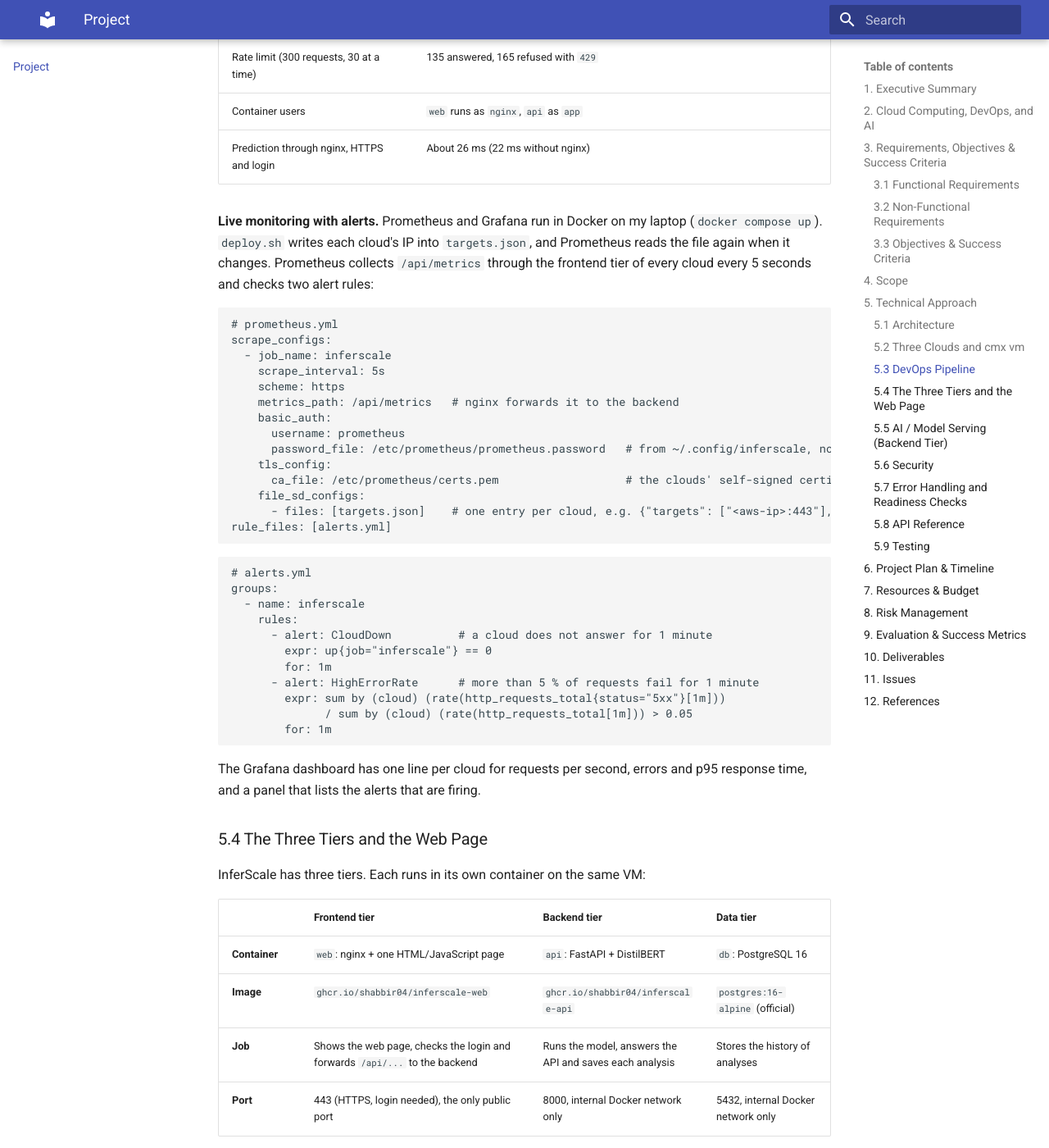
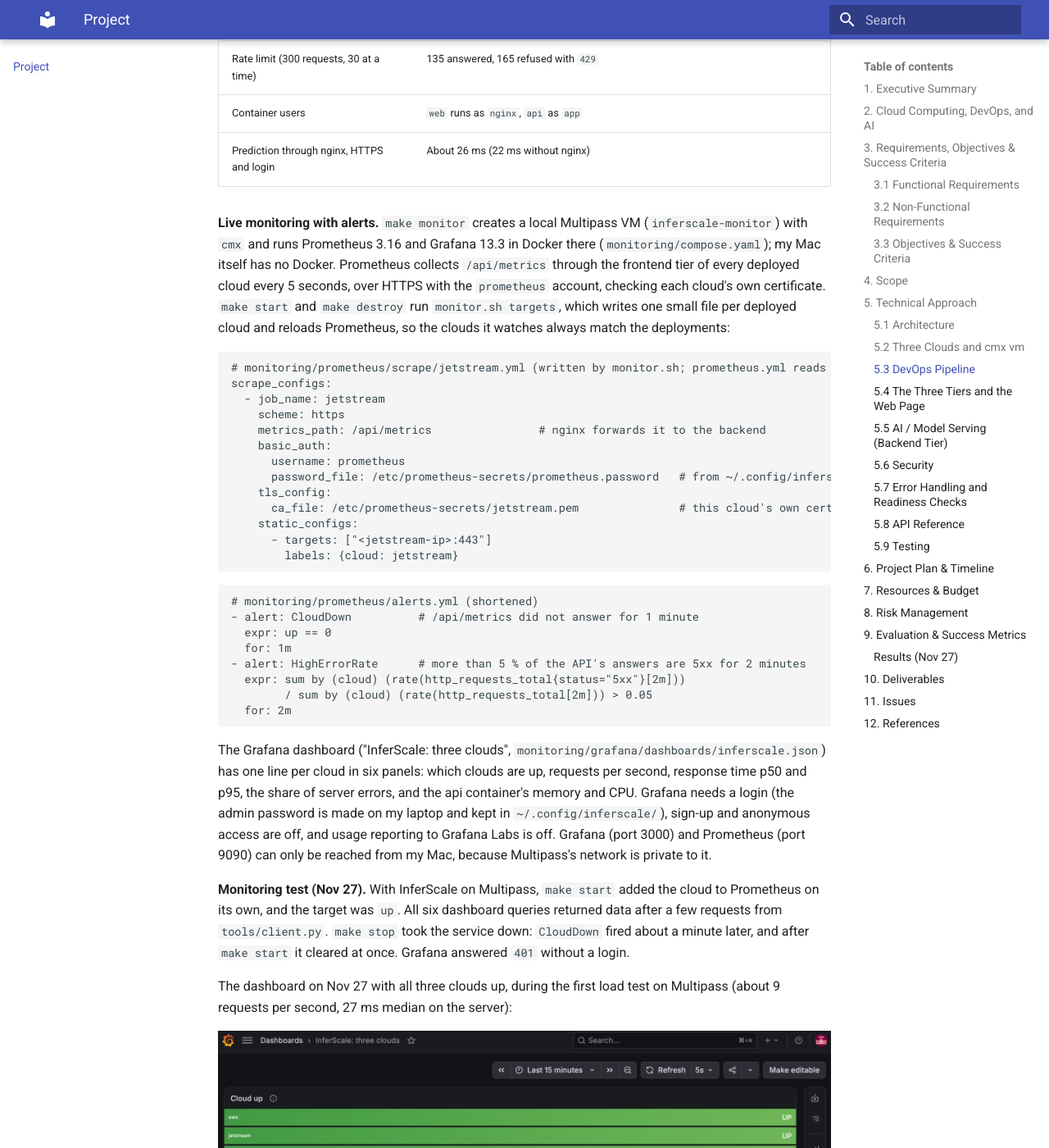
Before and after one commit to cloudmesh-ai-luc/shabbir04, an MkDocs documentation site: the page built from docs/project/project.md, in a window 1280 px wide and 1400 px high, scrolled down 11917 px. Shown: the whole window at 82% size. Built offline with MkDocs 1.6.1 and Material for MkDocs 9.7.7, drawn with Linux system fonts in a browser that asks for light colours; some of the changed text lies outside the part shown.

Commit message:
docs(project): monitoring, load test and failover results on the three clouds

````diff
--- a/docs/project/project.md
+++ b/docs/project/project.md
@@ -139,7 +139,7 @@ flowchart LR
 | Web frontend (`web` container) | nginx, HTML + JavaScript | Serves the web page over HTTPS, checks the login and forwards `/api/` to the backend; the only public port (443) |
 | Backend API (`api` container) | Python, FastAPI, Hugging Face Transformers | Endpoints `GET /health`, `POST /predict`, `POST /filter`, `GET /history`, `GET /metrics`; port 8000 on the internal Docker network only |
 | Database (`db` container) | PostgreSQL 16 (official image) | Stores the history of analyses; port 5432 on the internal Docker network only; data in a Docker volume |
-| Monitoring and alerts | Prometheus, Grafana (Docker on my laptop) | Prometheus collects `/metrics` from all three clouds every 5 seconds and checks the alert rules; Grafana shows one dashboard |
+| Monitoring and alerts | Prometheus, Grafana (Docker in a local Multipass VM, `make monitor`) | Prometheus collects `/metrics` from all three clouds every 5 seconds and checks the alert rules; Grafana shows one dashboard |
 | Failover client | `client.py` | Sends each request to AWS, then Jetstream, then Multipass, until one answers |
 | Containers | Docker, Docker Compose (`compose.yaml`), GitHub Container Registry | Images `ghcr.io/cloudmesh-ai-luc/inferscale-web` and `ghcr.io/cloudmesh-ai-luc/inferscale-api` (the workflow's token can push only under the repository owner); the database uses `postgres:16.16-alpine` |
 | VM management | `cmx vm` (cloudmesh-ai-vm, `dev3` branch) | The only tool used to create, reach and delete VMs |
@@ -217,37 +217,34 @@ passwords themselves stay in `~/.config/inferscale/` on my laptop (section 5.6).
 
 **Clean-up with `make destroy`.** One command undoes a deployment: it saves the container logs and a
 database export (`pg_dump`) to `results/<cloud>/` (ignored by Git, because the nginx logs contain my IP
-address), runs `cmx vm delete`, releases the floating IP on Jetstream, and forgets the VM's IP and
-certificate. With monitoring and failover (section 5.3) it will also remove the cloud's IP from
-`targets.json` and from the client's config file, so Prometheus does not raise a false `CloudDown`
-alert and failover does not try a deleted VM.
+address), runs `cmx vm delete`, releases the floating IP on Jetstream, forgets the VM's IP and
+certificate, and tells the monitoring to stop watching the cloud, so Prometheus does not raise a false
+`CloudDown` alert and the failover client does not try a deleted VM.
 
-**Multi-cloud failover.** `deploy.sh` writes each cloud's IP into a small config file. `client.py` tries
-the clouds in order, so the service keeps answering when one cloud is down:
+**Multi-cloud failover.** `tools/client.py` sends each request to the first cloud that answers, in the
+order AWS, Jetstream, Multipass. It has no configuration of its own: it reads the deployed clouds from
+`~/.config/inferscale/clouds/<cloud>.env` (written by `make deploy`), checks each cloud's own certificate
+and logs in as `client`, using only Python's standard library. After a cloud fails, the client skips it
+for 30 seconds (a simple circuit breaker), so a dead cloud does not add a 3-second timeout to every request:
 
 ```python
-import os
-import requests
-
-CONFIG = os.path.expanduser("~/.config/inferscale")      # outside Git
-CLOUDS = ["https://<aws-ip>/api", "https://<jetstream-ip>/api", "https://<multipass-ip>/api"]
-AUTH = ("client", open(f"{CONFIG}/client.password").read().strip())
-CERTS = f"{CONFIG}/certs.pem"                            # the clouds' self-signed certificates
-
-def predict(text):
-    for url in CLOUDS:
+def predict(text, clouds, login):
+    now = time.monotonic()
+    for cloud in clouds:                      # AWS, then Jetstream, then Multipass
+        if cloud.down_until > now:
+            continue                          # failed recently: skip it for now
+        request = urllib.request.Request(f"{cloud.url}/predict", data=json.dumps({"text": text}).encode(),
+                                         headers={"Content-Type": "application/json", "Authorization": login})
         try:
-            r = requests.post(f"{url}/predict", json={"text": text},
-                              auth=AUTH, verify=CERTS, timeout=3)
-            r.raise_for_status()   # an HTTP error, e.g. a 502 from nginx, also counts as a failure
-            return r.json()
-        except requests.RequestException:
-            continue  # this cloud is down, try the next one
+            with urllib.request.urlopen(request, timeout=3, context=cloud.tls) as response:
+                return cloud.name, json.load(response)
+        except OSError:                       # no answer, a TLS error, or an HTTP error such as 502
+            cloud.down_until = now + 30
     raise RuntimeError("all clouds are down")
 ```
 
-The demo: run requests through `client.py`, delete the AWS VM with `cmx vm delete`, and the requests
-keep working through Jetstream.
+The demo: `python tools/client.py --demo 200` sends 200 predictions while `make stop CLOUD=aws` takes AWS
+down halfway, and the requests keep working through Jetstream.
 
 ### 5.3 DevOps Pipeline
 
@@ -349,44 +346,58 @@ These are single first runs, not yet the measurements of section 9.
 | Container users | `web` runs as `nginx`, `api` as `app` |
 | Prediction through nginx, HTTPS and login | About 26 ms (22 ms without nginx) |
 
-**Live monitoring with alerts.** Prometheus and Grafana run in Docker on my laptop (`docker compose up`).
-`deploy.sh` writes each cloud's IP into `targets.json`, and Prometheus reads the file again when it
-changes. Prometheus collects `/api/metrics` through the frontend tier of every cloud every 5 seconds and
-checks two alert rules:
+**Live monitoring with alerts.** `make monitor` creates a local Multipass VM (`inferscale-monitor`) with
+`cmx` and runs Prometheus 3.16 and Grafana 13.3 in Docker there (`monitoring/compose.yaml`); my Mac itself
+has no Docker. Prometheus collects `/api/metrics` through the frontend tier of every deployed cloud every
+5 seconds, over HTTPS with the `prometheus` account, checking each cloud's own certificate. `make start`
+and `make destroy` run `monitor.sh targets`, which writes one small file per deployed cloud and reloads
+Prometheus, so the clouds it watches always match the deployments:
 
 ```yaml
-# prometheus.yml
+# monitoring/prometheus/scrape/jetstream.yml (written by monitor.sh; prometheus.yml reads scrape/*.yml)
 scrape_configs:
-  - job_name: inferscale
-    scrape_interval: 5s
+  - job_name: jetstream
     scheme: https
-    metrics_path: /api/metrics   # nginx forwards it to the backend
+    metrics_path: /api/metrics                # nginx forwards it to the backend
     basic_auth:
       username: prometheus
-      password_file: /etc/prometheus/prometheus.password   # from ~/.config/inferscale, not in Git
+      password_file: /etc/prometheus-secrets/prometheus.password   # from ~/.config/inferscale, not in Git
     tls_config:
-      ca_file: /etc/prometheus/certs.pem                   # the clouds' self-signed certificates
-    file_sd_configs:
-      - files: [targets.json]    # one entry per cloud, e.g. {"targets": ["<aws-ip>:443"], "labels": {"cloud": "aws"}}
-rule_files: [alerts.yml]
+      ca_file: /etc/prometheus-secrets/jetstream.pem               # this cloud's own certificate
+    static_configs:
+      - targets: ["<jetstream-ip>:443"]
+        labels: {cloud: jetstream}
 ```
 
 ```yaml
-# alerts.yml
-groups:
-  - name: inferscale
-    rules:
-      - alert: CloudDown          # a cloud does not answer for 1 minute
-        expr: up{job="inferscale"} == 0
-        for: 1m
-      - alert: HighErrorRate      # more than 5 % of requests fail for 1 minute
-        expr: sum by (cloud) (rate(http_requests_total{status="5xx"}[1m]))
-              / sum by (cloud) (rate(http_requests_total[1m])) > 0.05
-        for: 1m
+# monitoring/prometheus/alerts.yml (shortened)
+- alert: CloudDown          # /api/metrics did not answer for 1 minute
+  expr: up == 0
+  for: 1m
+- alert: HighErrorRate      # more than 5 % of the API's answers are 5xx for 2 minutes
+  expr: sum by (cloud) (rate(http_requests_total{status="5xx"}[2m]))
+        / sum by (cloud) (rate(http_requests_total[2m])) > 0.05
+  for: 2m
 ```
 
-The Grafana dashboard has one line per cloud for requests per second, errors and p95 response time, and
-a panel that lists the alerts that are firing.
+The Grafana dashboard ("InferScale: three clouds", `monitoring/grafana/dashboards/inferscale.json`) has one
+line per cloud in six panels: which clouds are up, requests per second, response time p50 and p95,
+the share of server errors, and the api container's memory and CPU. Grafana needs a login (the admin
+password is made on my laptop and kept in `~/.config/inferscale/`), sign-up and anonymous access are off,
+and usage reporting to Grafana Labs is off. Grafana (port 3000) and Prometheus (port 9090) can only be
+reached from my Mac, because Multipass's network is private to it.
+
+**Monitoring test (Nov 27).** With InferScale on Multipass, `make start` added the cloud to Prometheus
+on its own, and the target was `up`. All six dashboard queries returned data after a few requests from
+`tools/client.py`. `make stop` took the service down: `CloudDown` fired about a minute later, and after
+`make start` it cleared at once. Grafana answered `401` without a login.
+
+The dashboard on Nov 27 with all three clouds up, during the first load test on Multipass (about 9
+requests per second, 27 ms median on the server):
+
+![Grafana: cloud status, requests per second, response time, errors and memory](images/grafana-dashboard-top.png)
+
+![Grafana: errors, memory and CPU of the api container on each cloud](images/grafana-dashboard-bottom.png)
 
 ### 5.4 The Three Tiers and the Web Page
 
@@ -681,8 +692,8 @@ they run in seconds without downloading the model or starting PostgreSQL.
 | Service | Backend (FastAPI + model, `/filter`, `/history`, `/metrics`), PostgreSQL, frontend (web page + nginx, HTTPS, login), Dockerfiles, tests | Oct 15 – Oct 29 | Done (Nov 26) |
 | CI | GitHub Actions: tests, dependency audit, secret scan, Dockerfile checks, image build and scan | Oct 29 – Nov 5 | Done (Nov 26); pushing images to a registry is still open |
 | Deploy script | `make deploy` / `start` / `demo` / `stop` / `destroy` for all three clouds | Nov 5 – Nov 12 | Done (Nov 26) |
-| Monitoring + failover | Prometheus + Grafana (dashboard, alert rules), `client.py` | Nov 12 – Nov 19 | Planned |
-| Measurements | Load tests and the failover test on the three clouds, results table | Nov 19 – Dec 3 | Planned |
+| Monitoring + failover | Prometheus + Grafana (dashboard, alert rules), `tools/client.py` | Nov 12 – Nov 19 | Done (Nov 27) |
+| Measurements | Load tests and the failover test on the three clouds, results table | Nov 19 – Dec 3 | Done (Nov 27) |
 | Final | Report and presentation | Dec 3 – Dec 10 | Planned |
 
 ---
@@ -729,14 +740,55 @@ they run in seconds without downloading the model or starting PostgreSQL.
 | Same script on all three clouds | Run `deploy.sh` with each cloud | Works without changes to the steps |
 | Review filter accuracy | `/filter` on 20 reviews I label by hand | At least 18 of 20 correct |
 | Live monitoring | Grafana dashboard during a load test | All three clouds shown, updated every 5 seconds |
-| Alerts | Delete one cloud's VM during the failover test | The `CloudDown` alert fires within 2 minutes |
-| Failover | 200 requests through `client.py`, AWS VM deleted halfway | At least 99 % succeed |
+| Alerts | Take one cloud down (`make stop`) during the failover test | The `CloudDown` alert fires within 2 minutes |
+| Failover | 200 requests through `tools/client.py`, AWS taken down halfway (`make stop CLOUD=aws`) | At least 99 % succeed |
 | Security | Calls without a password, with a wrong password, and to `/api/metrics` with the `client` account | All rejected with `401`, `/api/health` included |
 | History | Analyze 5 reviews, restart all three containers, then open the history | All 5 analyses are still listed |
 
 Each load test runs three times per cloud. The results table reports the median of the three runs, the
 image tag (Git commit) and the VM's CPU. The server-side time shows how much of the latency is the
 network between my laptop and the cloud, which keeps the comparison fair.
+
+### Results (Nov 27)
+
+All three clouds ran at the same time, with the images from commit `d7687d7` (main after the CI pull
+request). `make load CLOUD=<cloud> DURATION=60s` ran three times per cloud, one cloud after the other,
+from my Mac on the same network. Locust measures end to end (my Mac → HTTPS → nginx → API → model →
+PostgreSQL and back); Prometheus measures the time inside the api container for the same minute.
+
+| Cloud (VM, CPU) | Requests per 60 s | Failed | Requests/s | p50 | p95 | p99 | Server p50 / p95 |
+| --------------- | ----------------- | ------ | ---------- | --- | --- | --- | ---------------- |
+| Multipass (2 vCPU of my Mac's Apple M chip) | 558 | 0 | 9.4 | 31 ms | 73 ms | 90 ms | 25 / 67 ms |
+| Jetstream (`m3.tiny`, 1 x86 vCPU) | 512 | 0 | 8.7 | 99 ms | 210 ms | 270 ms | 53 / 211 ms |
+| AWS (`t4g.small`, 2 ARM Graviton vCPU) | 498 | 0 | 8.4 | 140 ms | 290 ms | 410 ms | 97 / 244 ms |
+
+Medians of three runs; over all nine runs, 4,706 requests and none failed (100 % success, target 99 %).
+
+| Deployment | `make deploy` | `make start` until HTTPS answers | Cost of the session |
+| ---------- | ------------- | -------------------------------- | ------------------- |
+| Multipass | 2–3 min | 32–33 s | $0 |
+| Jetstream | 3–8 min (creating the VM took longer the second time) | 43 s | Class allocation (`m3.tiny`, 1 service unit per hour) |
+| AWS | 4 min | 37 s | $0.00 (free-tier `t4g.small`, Free plan) |
+
+What the numbers show:
+
+- **The network adds about 45 ms** to the median for both remote clouds (my Mac to Jetstream in Indiana
+  or AWS in Ohio), and about 6 ms for the local VM.
+- **The CPU decides the server time for the AI model.** AWS's Graviton needs 97 ms per request on the
+  server, Jetstream's single x86 vCPU 53 ms, my Mac's Apple M chip 25 ms. PyTorch runs faster on these
+  x86 and Apple CPUs than on Graviton, and `t4g` instances are burstable (made for short bursts, not
+  steady load). The cheapest instance is not automatically the best one for inference; the CPU type has
+  to be tested with the real workload.
+- **The slowest requests come from the server**, not the network: on Jetstream and AWS the server p95 is
+  almost the whole end-to-end p95, because with one or two vCPUs, requests wait for each other.
+- All three clouds stayed far below nginx's rate limit and the 99 % success target at about 9 requests
+  per second; a higher load would show where each VM saturates.
+
+**Failover and alert test.** `python tools/client.py --demo 200` sent 200 predictions while all three
+clouds were running; after about 20 seconds, `make stop CLOUD=aws` took AWS down. AWS answered requests
+1 to 49, and from request 50 on Jetstream answered: **200 of 200 requests succeeded** (target 99 %), and
+none was lost during the switch. The `CloudDown` alert for AWS fired 51 seconds after `make stop` had
+finished (target: within 2 minutes), and after `make start CLOUD=aws` (36 s) it cleared again.
 
 ---
 
@@ -748,8 +800,8 @@ network between my laptop and the cloud, which keeps the comparison fair.
 | GitHub Actions workflow | `.github/workflows/` |
 | `make deploy` / `start` / `demo` / `stop` / `destroy` (`deploy.sh`), built on `cmx vm` | Makefile and script in this repository |
 | Review filter (`/filter`) and `/metrics` | Part of the inference service |
-| Prometheus and Grafana setup (`docker-compose.yml`, `prometheus.yml`, `alerts.yml`, dashboard) | Files in this repository, plus dashboard screenshots |
-| `client.py` (multi-cloud failover) | Script in this repository |
+| Prometheus and Grafana setup (`make monitor`: `monitor.sh`, `monitoring/compose.yaml`, `prometheus.yml`, `alerts.yml`, the Grafana dashboard) | Files in this repository, plus dashboard screenshots |
+| `tools/client.py` (multi-cloud failover) and `tools/loadtest.py` (`make load`, Locust) | Scripts in this repository |
 | Results table and chart for the three clouds | Markdown in this repository |
 | Contributions to `cmx vm` | Pull requests to cloudmesh-ai-vm |
 | Presentation | In class |
@@ -765,6 +817,16 @@ network between my laptop and the cloud, which keeps the comparison fair.
 - **Chameleon could not be used** (Nov 19 and 26): KVM@TACC had no free capacity, and on `dev3`
   `cmx vm start` failed for every new VM name (my `cmx` pull request fixes it). The project moved to
   Jetstream (section 5.2).
+- **Same-named security groups on Jetstream** (found Nov 27). OpenStack allows several security groups
+  with the same name. My first `deploy.sh` created `inferscale-shabbir04-https` on every deployment, so
+  the second one had two groups of that name, adding the group to the VM by name failed, and port 443
+  stayed closed. `deploy.sh` now creates the group only when it is missing, and it checks from my laptop
+  that port 443 really is reachable before it continues (an open port answers at once, a closed
+  firewall does not answer at all).
+- **Success markers in `cmx vm run` output.** When a command fails, `cmx` repeats the whole command in
+  its error message, so a check that searched the output for a word written in the command (such as
+  `SSH_OK`) could take a failure for a success. The scripts now write the markers with an empty `''` in
+  the middle (`SSH''_OK`): the VM's shell prints `SSH_OK`, but the command text never contains it.
 - **Floating IPs on Jetstream.** `cmx vm delete` does not release the floating IP, because
   `release_floating_ip()` reads libcloud's `public_ips`, which openstacksdk servers do not have.
   `make destroy` releases it until `cmx` is fixed.
@@ -772,8 +834,9 @@ network between my laptop and the cloud, which keeps the comparison fair.
 - **The VMs are not identical** (`t4g.small` has 2 ARM vCPUs and 2 GB, `m3.tiny` has 1 x86 vCPU and 3 GB), so the results note the
   differences instead of treating them as a perfectly fair comparison.
 - **Failover is done in the client.** It is the simplest way. A load balancer in front of the clouds would
-  be more realistic, but it needs another VM. The cloud IPs also change with every deployment, so
-  `deploy.sh` has to update the client's config file and Prometheus's `targets.json` each time.
+  be more realistic, but it needs another VM. The cloud IPs change with every deployment, so the client
+  reads them from the files `make deploy` writes, and `make start` and `make destroy` update Prometheus;
+  nothing has to be edited by hand.
 
 ---
 
````
Also changed, not shown: docs/project/images/grafana-dashboard-bottom.png (added), docs/project/images/grafana-dashboard-top.png (added).
